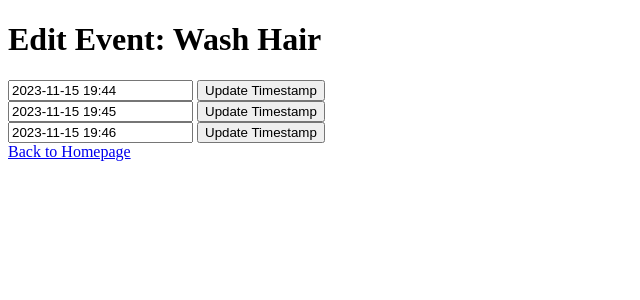
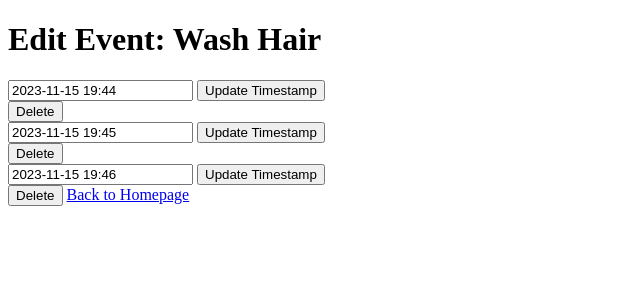
Before and after one commit to davenportnw/maya, a Django app: page /events/edit_event/14/ in a window 1280 px wide. Shown: the top 300 px of the page, without its empty margins (0-640 px from the left). Run offline with Django 4.2, Linux system fonts and the light colour scheme; data comes from the database, SQL or seed files in the repository; both versions use the stored data as it was after the commit.

Commit message:
Be able to delete a timestamp

```diff
--- a/events/templates/edit_event/edit_event.html
+++ b/events/templates/edit_event/edit_event.html
@@ -17,6 +17,10 @@
             <input type="text" name="timestamp" value="{{ detail.timestamp|date:'Y-m-d H:i' }}">
             <button type="submit">Update Timestamp</button>
         </form>
+        <form method="post" action="{% url 'events:delete_timestamp' detail.id %}" style="display: inline;">
+            {% csrf_token %}
+            <button type="submit">Delete</button>
+        </form>
     {% endfor %}
     <a href="{% url 'events:index' %}" class="back-button">Back to Homepage</a>
 </body>
--- a/events/urls.py
+++ b/events/urls.py
@@ -8,5 +8,5 @@ urlpatterns = [
     path('add_timestamp/<int:event_id>/', views.add_timestamp, name='add_timestamp'),
     path('edit_event/<int:event_id>/', views.edit_event, name='edit_event'),
     path('update_timestamp/<int:detail_id>/', views.update_timestamp, name='update_timestamp'),
-
+    path('delete_timestamp/<int:detail_id>/', views.delete_timestamp, name='delete_timestamp'),
 ]
--- a/events/views.py
+++ b/events/views.py
@@ -4,7 +4,6 @@ from django.utils import timezone
 from django.http import HttpResponseRedirect
 from datetime import datetime
 
-# Create your views here.
 def index(request):
     events = Event.objects.prefetch_related('eventdetail_set').all()
     return render(request, "landing/base.html", {'events': events})
@@ -63,3 +62,14 @@ def update_timestamp(request, detail_id):
             pass
 
     return redirect('events:edit_event', event_id=detail.event.id)
+
+def delete_timestamp(request, detail_id):
+    detail = get_object_or_404(EventDetail, id=detail_id)
+
+    if request.method == 'POST':
+        event_id = detail.event.id
+        detail.delete()
+        return redirect('events:edit_event', event_id=event_id)
+
+    # If not POST, redirect back (or to some other page)
+    return redirect('events:edit_event', event_id=detail.event.id)
```
Also changed, not shown: db.sqlite3.
